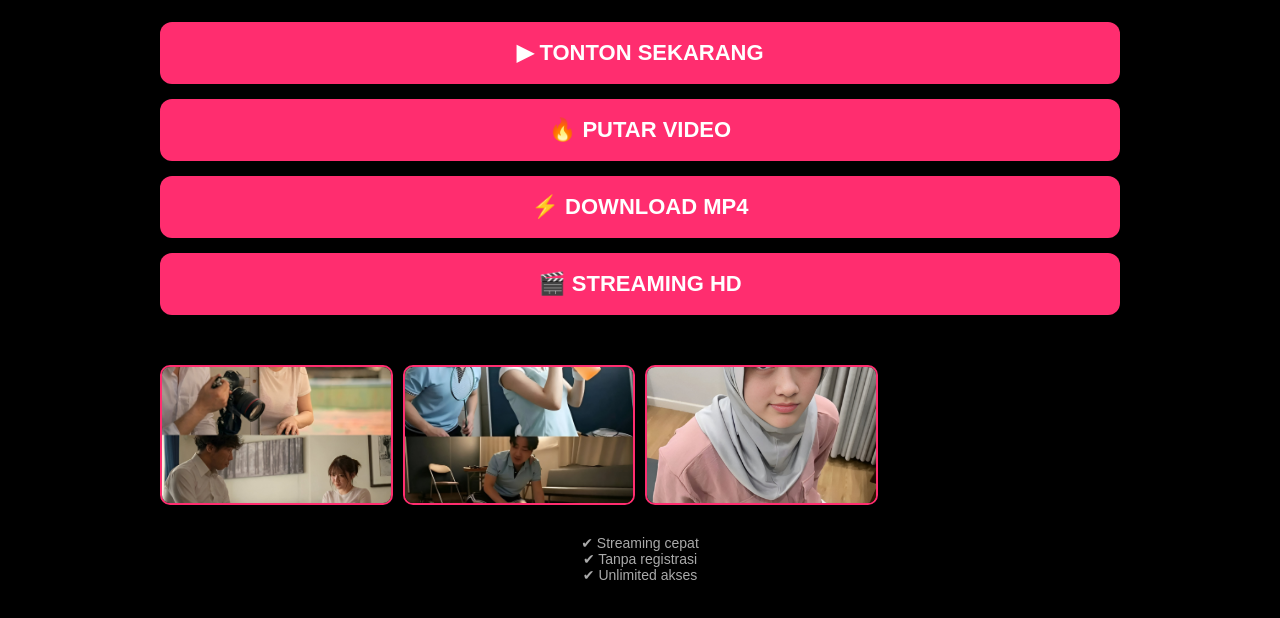
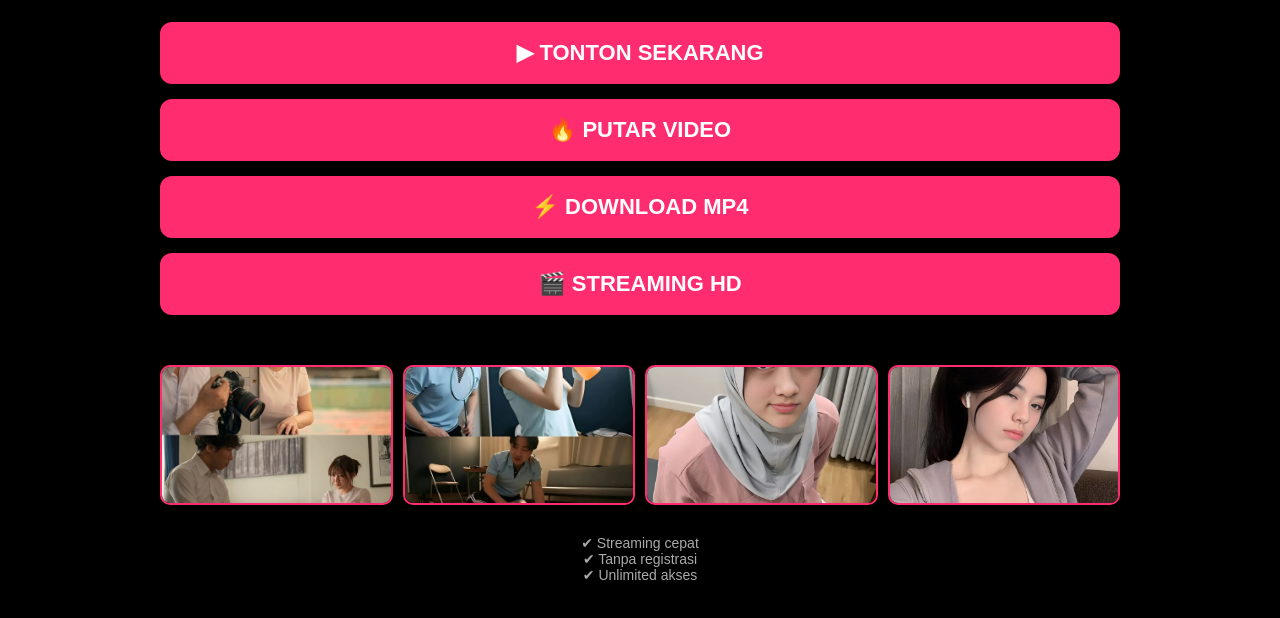
Before and after one commit to V1deys/Yu, a plain HTML site: page index.html in a window 1280 px wide. Shown: the part 156-774 px from the top of the page. Drawn offline with Linux system fonts and the light colour scheme.

Commit message:
index.html

```diff
--- a/index.html
+++ b/index.html
@@ -260,6 +260,7 @@ body{
 <img src="foto11.jpg" onclick="openAd()">
 <img src="foto12.jpg" onclick="openAd()">
 <img src="foto13.jpg" onclick="openAd()">
+<img src="foto14.jpg" onclick="openAd()">
 
 </div>
 
```
